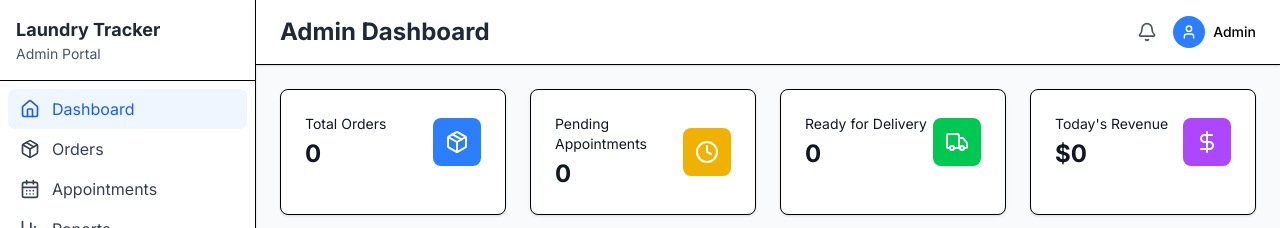
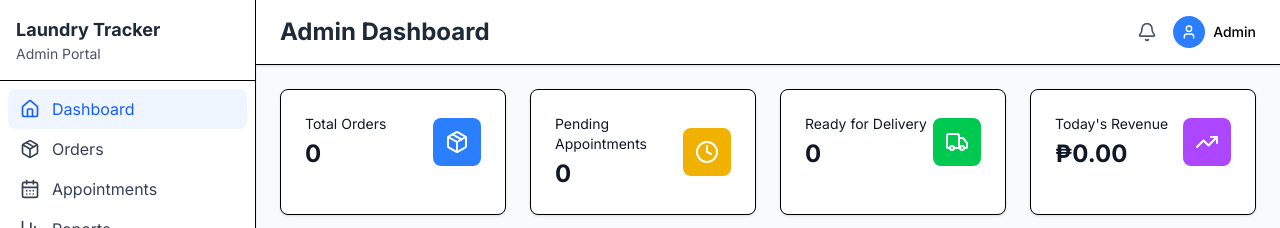
Before and after one commit to kib666/LaundraTrack, a Next.js app: page /admin in a window 1280 px wide. Shown: the top 228 px of the page. Built offline with nearby package versions, Linux system fonts and the light colour scheme; no server answers; the database is empty.

Commit message:
streamlining to Philippine Peso

```diff
--- a/app/api/orders/route.js
+++ b/app/api/orders/route.js
@@ -24,8 +24,8 @@ export async function POST(request) {
     const body = await request.json();
     const { customerType, userId, customerName, phone, service, weight, deliveryAddress } = body;
 
-    // Basic price calculation (example: $2.5 per kg)
-    const pricePerKg = 2.5;
+    // Basic price calculation (example: ₱150 per kg)
+    const pricePerKg = 150;
     const total = parseFloat(weight) * pricePerKg;
 
     // Estimate ETA (example: 3 days from now)
--- a/components/admin/DashboardStats.js
+++ b/components/admin/DashboardStats.js
@@ -1,5 +1,5 @@
 import React from 'react';
-import { Package, Clock, Truck, DollarSign } from 'lucide-react';
+import { Package, Clock, Truck, TrendingUp } from 'lucide-react';
 
 const DashboardStats = ({ orders, appointments }) => {
     const stats = [
@@ -22,9 +22,9 @@ const DashboardStats = ({ orders, appointments }) => {
             color: 'bg-green-500'
         },
         {
-            title: 'Today\'s Revenue',
-            value: `$${orders.reduce((sum, order) => sum + order.total, 0)}`,
-            icon: DollarSign,
+            title: "Today's Revenue",
+            value: `₱${orders.reduce((sum, order) => sum + order.total, 0).toFixed(2)}`,
+            icon: TrendingUp,
             color: 'bg-purple-500'
         }
     ];
--- a/components/admin/OrdersTable.js
+++ b/components/admin/OrdersTable.js
@@ -82,7 +82,7 @@ const OrdersTable = ({ orders, onStatusUpdate }) => {
                                     <LiveCountdown targetDate={order.eta} />
                                 </td>
                                 <td className="px-4 py-4 whitespace-nowrap text-sm font-medium text-gray-900">
-                                    ${order.total.toFixed(2)}
+                                    ₱{order.total.toFixed(2)}
                                 </td>
                             </tr>
                         ))}
```
